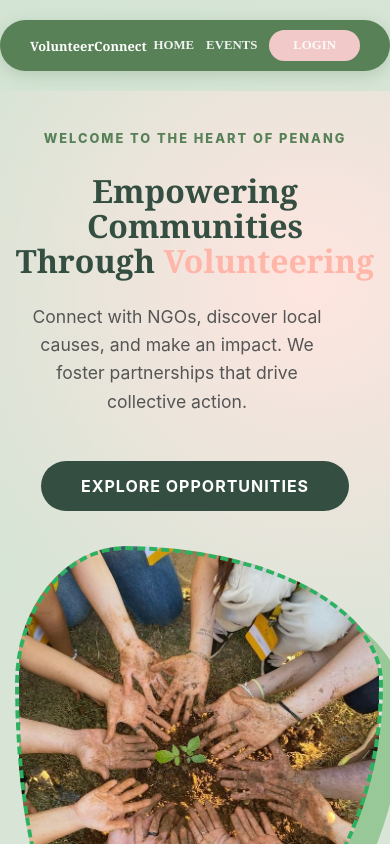
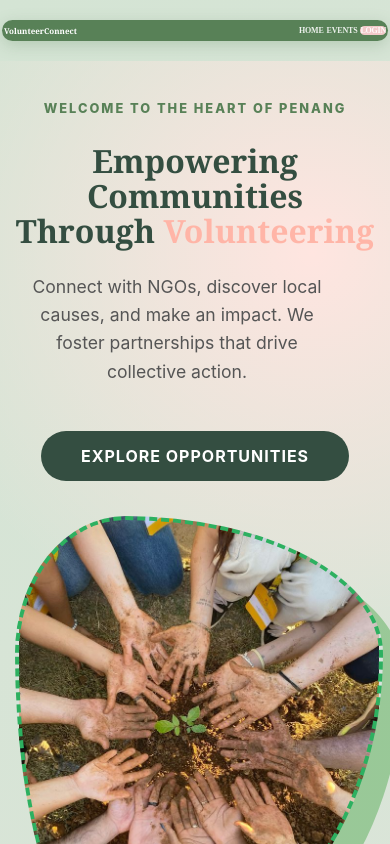
Before and after one commit to syamie66/volunteerconnect, a React (Create React App) app: page / in a window 390 px wide. Shown: the top 844 px of the page. Built offline with nearby package versions, Linux system fonts and the light colour scheme; no server answers.

Commit message:
adjust size

```diff
--- a/src/pages/ngo/EventsPublic.css
+++ b/src/pages/ngo/EventsPublic.css
@@ -566,3 +566,144 @@
   background-color: #f0f0f0;
   color: #555;
 }
+
+/* =========================================
+   MOBILE OPTIMIZATION (EVENTS PAGE)
+   ========================================= */
+
+@media screen and (max-width: 900px) {
+
+  /* --- 1. GLOBAL WRAPPER FIXES --- */
+  .ep-wrapper {
+    padding-bottom: 40px;
+    overflow-x: hidden; /* Prevents side-scrolling */
+  }
+
+  /* --- 2. EDITORIAL HERO (Stacking Image & Text) --- */
+  .ep-hero-editorial {
+    flex-direction: column-reverse; /* Puts text on top, image on bottom (or remove -reverse to swap) */
+  }
+
+  .ep-hero-content {
+    padding: 40px 20px;
+    text-align: center;
+  }
+
+  .ep-editorial-title {
+    font-size: 2.8rem; /* Scale down title */
+  }
+
+  .ep-subtitle-editorial {
+    font-size: 0.95rem;
+    margin: 0 auto; /* Center the subtitle */
+  }
+
+  .ep-hero-image-visual {
+    width: 100%;
+    height: 300px; /* Give image a fixed height on mobile */
+    border-left: none;
+    border-top: 1px solid #d1d1d1;
+  }
+
+  /* --- 3. FILTER & SEARCH STRIP (Stacking) --- */
+  .ep-filter-strip {
+    flex-direction: column;
+    gap: 15px;
+    padding: 20px;
+    text-align: center;
+  }
+
+  .ep-search-container-editorial {
+    width: 100%;
+  }
+
+  .ep-search-input-editorial {
+    text-align: center; /* Center the typing */
+    border-bottom: 1px solid #ddd; /* Add a line so they see where to type */
+    padding-bottom: 5px;
+  }
+
+  /* --- 4. EVENTS GRID (1 Column) --- */
+  .ep-events-grid {
+    padding: 40px 20px;
+    grid-template-columns: 1fr; /* Force single column */
+    gap: 30px;
+  }
+
+  /* --- 5. CARD & BUTTONS --- */
+  .ep-card {
+    width: 100%;
+  }
+
+  .ep-btn-group {
+    justify-content: center;
+    width: 100%;
+  }
+
+  /* Make buttons stretch to fill width on phone for easier tapping */
+  .ep-btn-group button {
+    flex: 1 1 auto;
+    text-align: center;
+    font-size: 0.8rem;
+    padding: 10px;
+  }
+
+  /* --- 6. NAVBAR (Keep Horizontal) --- */
+  /* Ensures the nav stays in a row even on this page */
+  .rounded-nav {
+    flex-direction: row !important;
+    width: 96% !important;
+    padding: 8px 10px !important;
+    gap: 5px !important;
+    justify-content: space-between;
+  }
+
+  .nav-links {
+    gap: 8px !important;
+    display: flex !important;
+    flex-direction: row !important;
+  }
+
+  .nav-links a {
+    font-size: 0.6rem !important;
+    padding: 0;
+  }
+
+  .pill-cta {
+    padding: 6px 12px !important;
+    font-size: 0.6rem !important;
+    white-space: nowrap;
+  }
+
+  /* --- 7. FOOTER (Keep Horizontal Grid) --- */
+  .custom-footer {
+    padding: 20px 10px;
+  }
+
+  .footer-hero {
+    flex-direction: row !important;
+    justify-content: space-between;
+    align-items: center;
+    gap: 10px;
+  }
+
+  .hero-email a, .hero-phone {
+    font-size: 0.9rem !important;
+  }
+
+  .footer-details-grid {
+    grid-template-columns: repeat(4, 1fr) !important;
+    gap: 5px !important;
+    text-align: left;
+  }
+
+  .label { font-size: 8px !important; }
+  .highlight { font-size: 9px !important; }
+  .muted { font-size: 8px !important; }
+  .nav-item { font-size: 9px !important; }
+
+  .footer-bottom {
+    flex-direction: row !important;
+    font-size: 9px !important;
+  }
+}
--- a/src/styles.css
+++ b/src/styles.css
@@ -746,28 +746,81 @@ body {
     overflow-x: hidden; /* Prevents side scrolling */
   }
 
-  /* --- 2. NAVBAR (FORCE HORIZONTAL LAYOUT) --- */
-  /* We shrink elements to make them fit in a row */
-  .home-container-unique .rounded-nav {
-    flex-direction: row !important; /* Force Row */
-    width: 96% !important;          /* Use full width */
-    padding: 8px 10px !important;   /* Reduce padding */
-    gap: 5px !important;
-    justify-content: space-between;
-    border-radius: 50px;            /* Keep pill shape */
+  /* --- 1. GLOBAL FIXES (Stops the white space/widening) --- */
+  html, body {
+    width: 100%;
+    overflow-x: hidden; /* Cuts off anything sticking out */
+    position: relative;
   }
 
-  /* Shrink Links */
-  .home-container-unique .nav-links {
-    gap: 8px !important;
-    display: flex !important;
+  /* --- 2. NAVBAR (ULTRA COMPACT MODE) --- */
+  .home-container-unique .rounded-nav,
+  .rounded-nav {
     flex-direction: row !important;
+    flex-wrap: nowrap !important; /* Never let it stack */
+
+    /* Maximize space: Use almost the full screen width */
+    width: 98% !important;
+    max-width: 100vw !important;
+    margin: 0 auto !important;
+
+    /* Remove padding to save space */
+    padding: 5px 2px !important;
+
+    /* Tiny gap between Logo, Links, and Button */
+    gap: 2px !important;
+
+    justify-content: space-between !important;
+    align-items: center !important;
   }
 
-  .home-container-unique .nav-links a {
-    font-size: 0.6rem !important; /* Tiny text */
-    padding: 0;
+  /* Shrink the Links Group */
+  .home-container-unique .nav-links,
+  .nav-links {
+    gap: 3px !important; /* Tiny gap between links */
+    display: flex !important;
+    align-items: center !important;
   }
+
+  /* Shrink Link Text */
+  .home-container-unique .nav-links a,
+  .nav-links a {
+    font-size: 8px !important; /* Very small text */
+    letter-spacing: -0.2px !important; /* Squeeze letters slightly */
+    padding: 0 !important;
+    white-space: nowrap !important; /* Prevent text wrapping */
+  }
+
+  /* Shrink Logo Text */
+  .nav-logo-group {
+    gap: 2px !important;
+  }
+  .logo-text {
+    font-size: 9px !important;
+    white-space: nowrap !important;
+  }
+  .logo-badge {
+    font-size: 7px !important;
+    padding: 1px 2px !important;
+    display: none !important; /* OPTIONAL: Hides "BETA" badge to save space */
+  }
+
+  /* Shrink Action Button/Role Display */
+  .home-container-unique .pill-cta,
+  .pill-cta {
+    font-size: 8px !important;
+    padding: 4px 8px !important;
+    white-space: nowrap !important;
+    height: auto !important;
+  }
+
+  /* If the Role is just text inside the nav */
+  .rounded-nav span,
+  .rounded-nav p,
+  .rounded-nav div {
+     font-size: 8px !important;
+  }
+
 
   /* Shrink Logo */
   .logo-text {
```
